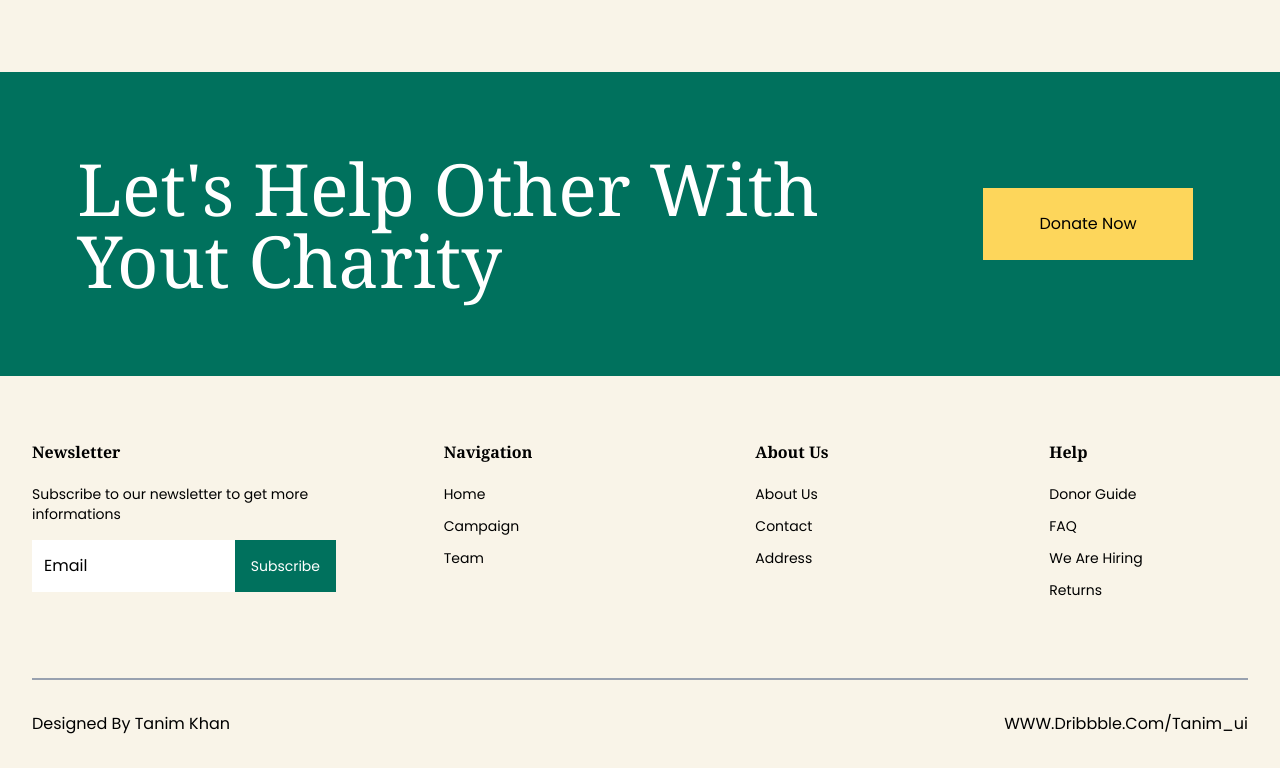
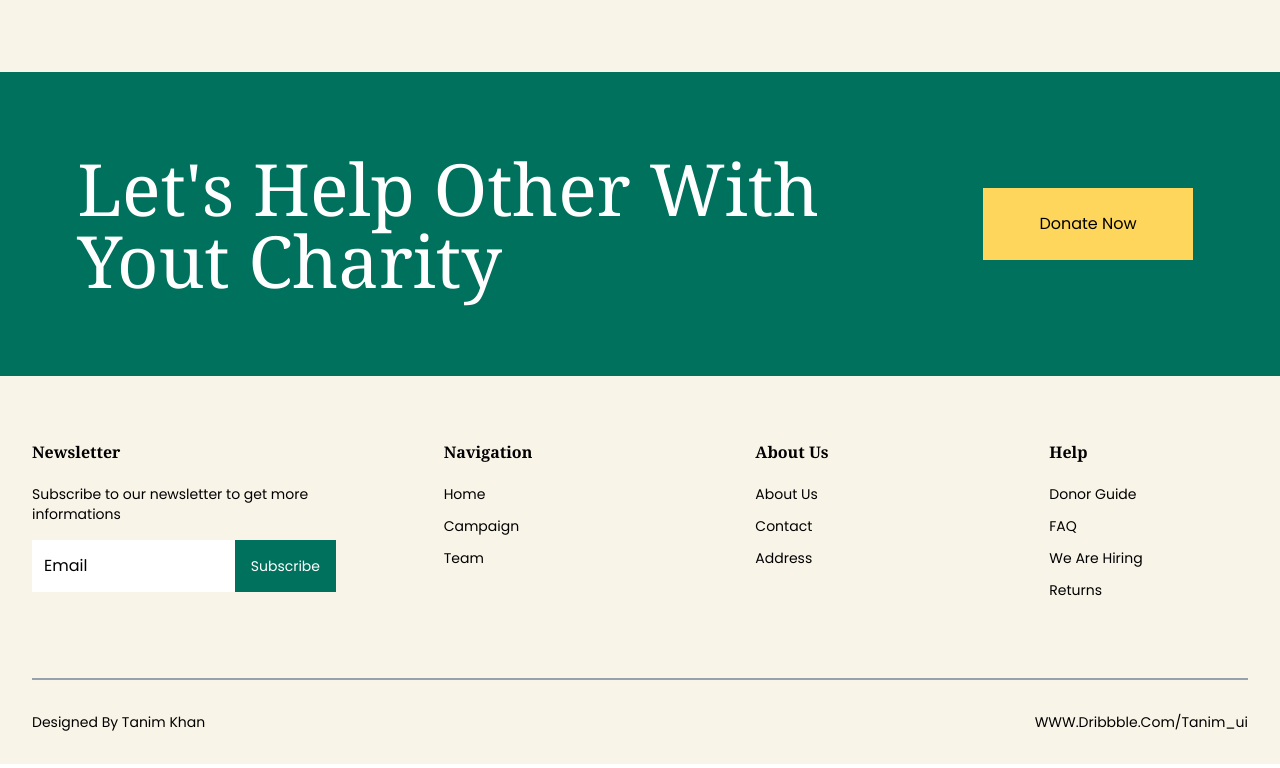
Before and after one commit to facuuurz/Clone-Landing-Page, a React (Vite) app: page / in a window 1280 px wide. Shown: the part 3776-4544 px from the top of the page. Built offline with nearby package versions, Linux system fonts and the light colour scheme; a web font is replaced by a local one.

Commit message:
correccion de texto

```diff
--- a/src/components/Footer.jsx
+++ b/src/components/Footer.jsx
@@ -56,7 +56,7 @@ function Footer(){
                     <hr className="border-t-2 border-gray-400 min-w-5 w-full max-w-[1440px]" />
                 </div>
 
-                <div class="px-8 flex items-center justify-between pb-8">
+                <div class="px-8 flex items-center justify-between pb-8 text-sm">
                     <p>Designed By Tanim Khan</p>
                     <a href="WWW.Dribbble.Com/Tanim_ui">WWW.Dribbble.Com/Tanim_ui</a>
                 </div>
```
